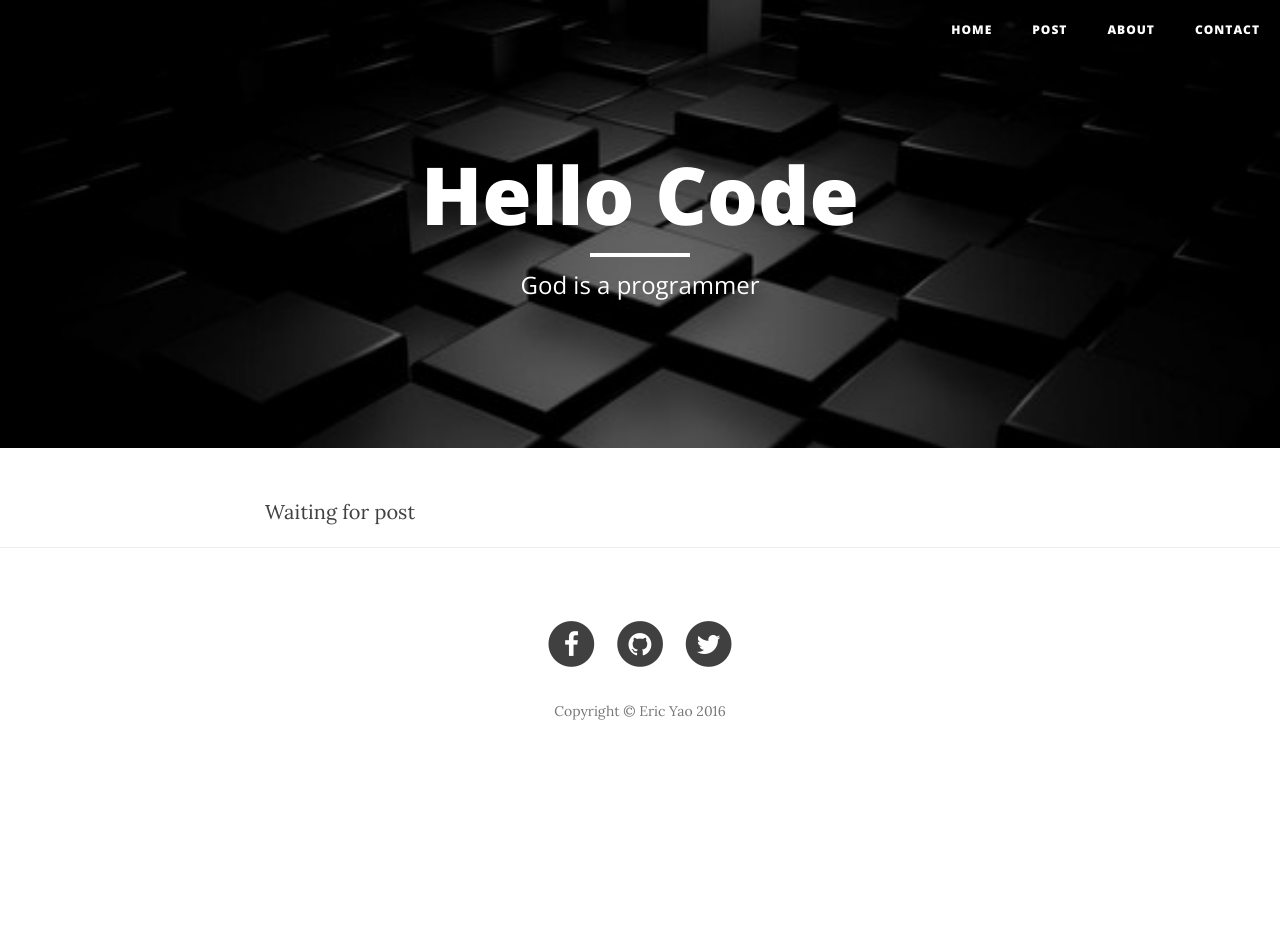
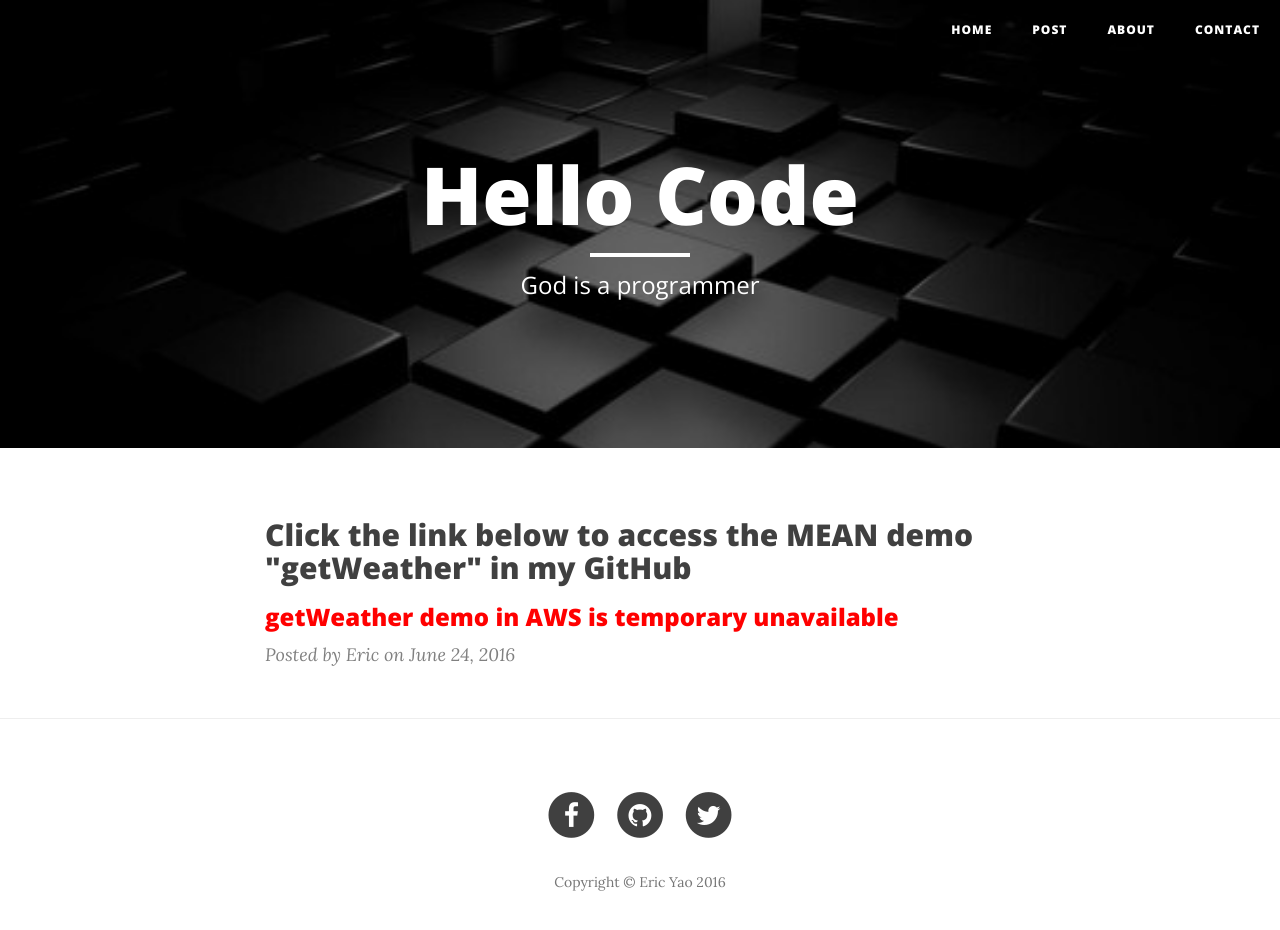
Before and after one commit to Ericyao7/HelloCode, a plain HTML site: page post.html in a window 1280 px wide. Before the commit the page ends 800 px from the top, so only its background shows below. Drawn offline with nearby package versions, Linux system fonts and the light colour scheme.

Commit message:
modified

```diff
--- a/post.html
+++ b/post.html
@@ -30,6 +30,14 @@
     <![endif]-->
 
 </head>
+
+<style>
+    #access:link{
+        color:#ff0000
+    }
+
+</style>
+
 
 <body>
 
@@ -90,7 +98,17 @@
         <div class="container">
             <div class="row">
                 <div class="col-lg-8 col-lg-offset-2 col-md-10 col-md-offset-1">
-                   Waiting for post
+                    <div class="post-preview">
+
+                        <h2 class="post-title">
+                            Click the link below to access the MEAN demo "getWeather" in my GitHub
+                        </h2>
+                        <h3 class="post-subtitle">
+                            <a  id = "access" href  = "https://www.github.com/Ericyao7/getWeather" >getWeather demo in AWS is temporary unavailable</a>
+                        </h3>
+                        </a>
+                        <p class="post-meta">Posted by Eric on June 24, 2016</p>
+                    </div>
                 </div>
             </div>
         </div>
```
Also changed, not shown: index.html (+4 -2 lines), img/post-sample-image.jpg (deleted), 1 other file.
